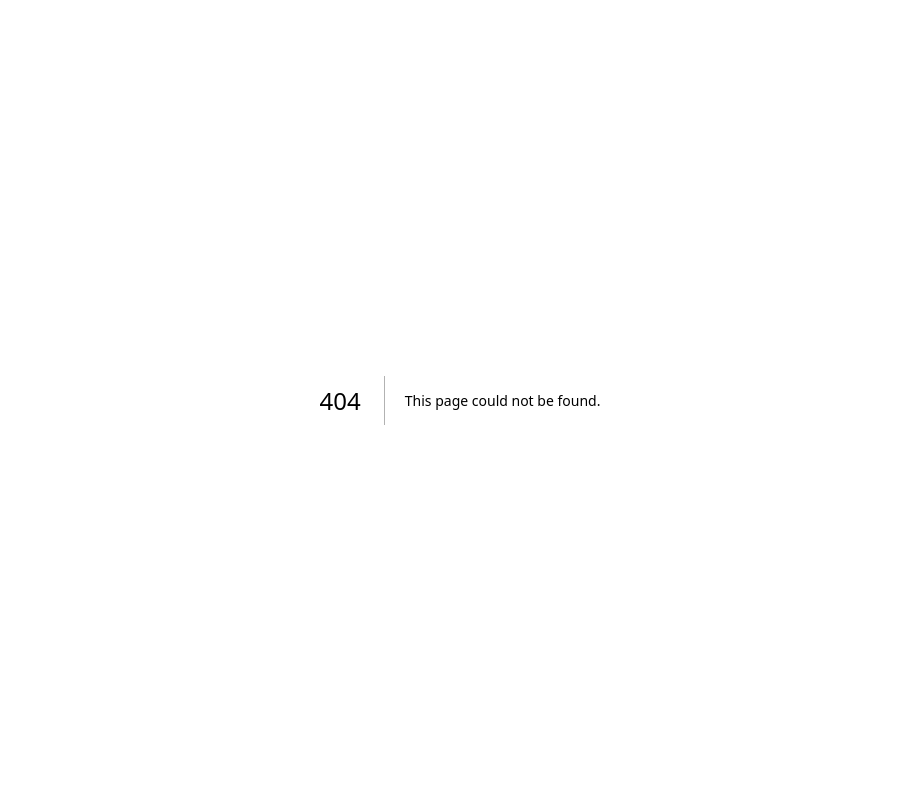
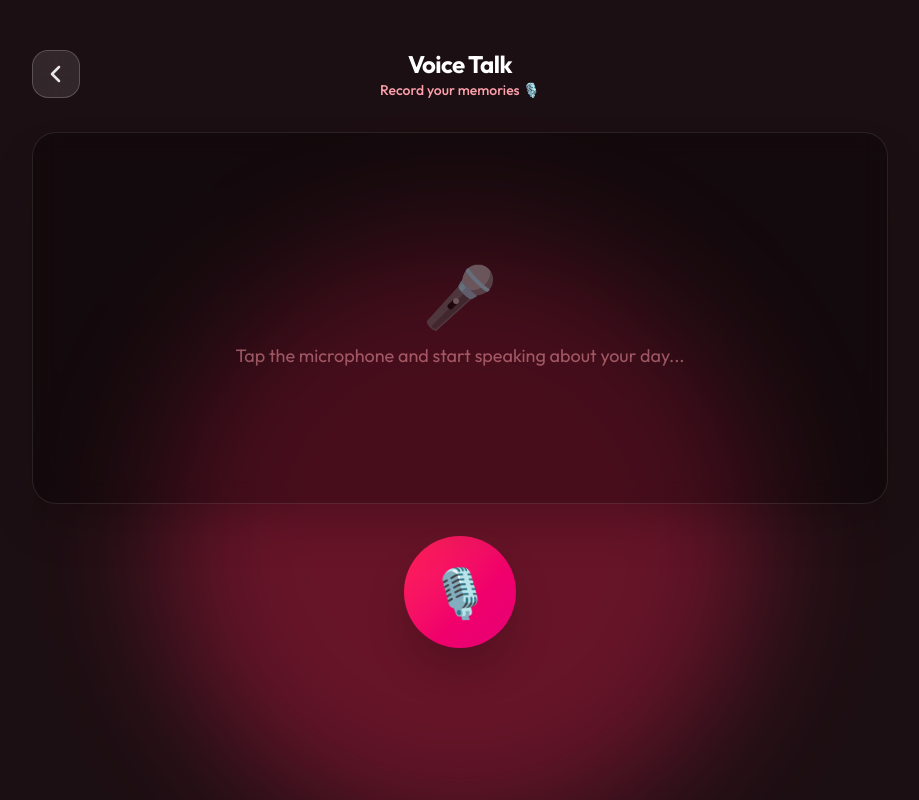
Before and after one commit to flyingmeai01-ship-it/SIH_Vector, a Next.js app in the folder frontend/: page /voice in a window 1280 px wide. Before the commit this address had no page. Shown: the whole page, without its empty margins (180-1099 px from the left). Built offline with nearby package versions, Linux system fonts and the light colour scheme.

Commit message:
feat: Add Voice Talk Memory Diary powered by Gemini AI

```diff
--- a/frontend/package.json
+++ b/frontend/package.json
@@ -9,6 +9,7 @@
     "lint": "eslint"
   },
   "dependencies": {
+    "@google/genai": "^2.21.0",
     "idb": "^8.0.3",
     "next": "16.3.4",
     "react": "19.2.8",
--- /dev/null
+++ b/frontend/src/app/api/diary/route.js
@@ -0,0 +1,31 @@
+import { GoogleGenAI } from '@google/genai';
+
+// Initialize the SDK. It automatically picks up GEMINI_API_KEY from environment variables.
+const ai = new GoogleGenAI();
+
+export async function POST(request) {
+  try {
+    const { transcript } = await request.json();
+
+    if (!transcript) {
+      return new Response(JSON.stringify({ error: "Transcript is required" }), { status: 400 });
+    }
+
+    const prompt = `You are a warm, empathetic assistant helping an elderly person with dementia document their day.
+They just spoke the following text. Turn it into a short, positive, 3-bullet-point memory diary entry.
+Keep it extremely simple, encouraging, and written in the second person (e.g., "You enjoyed a cup of tea today!").
+
+Text from the patient:
+"${transcript}"`;
+
+    const response = await ai.models.generateContent({
+      model: 'gemini-2.5-flash',
+      contents: prompt,
+    });
+
+    return new Response(JSON.stringify({ diary: response.text }), { status: 200, headers: { 'Content-Type': 'application/json' } });
+  } catch (error) {
+    console.error("Gemini Error:", error);
+    return new Response(JSON.stringify({ error: "Failed to generate diary entry" }), { status: 500 });
+  }
+}
--- a/frontend/src/app/page.js
+++ b/frontend/src/app/page.js
@@ -72,6 +72,7 @@ const MAIN_ACTIONS = [
     gradient: "from-red-500 via-rose-600 to-red-700",
     shadowColor: "rgba(239, 68, 68, 0.35)",
     borderColor: "rgba(239, 68, 68, 0.3)",
+    href: "/voice",
   },
   {
     id: "help",
--- /dev/null
+++ b/frontend/src/app/voice/page.js
@@ -0,0 +1,204 @@
+"use client";
+
+import { useState, useRef, useEffect } from "react";
+import { useRouter } from "next/navigation";
+import { saveTelemetry } from "../../lib/db";
+
+export default function VoiceTalk() {
+  const router = useRouter();
+
+  const [isRecording, setIsRecording] = useState(false);
+  const [transcript, setTranscript] = useState("");
+  const [isProcessing, setIsProcessing] = useState(false);
+  const [diaryEntry, setDiaryEntry] = useState(null);
+  const [errorMsg, setErrorMsg] = useState("");
+
+  const recognitionRef = useRef(null);
+
+  useEffect(() => {
+    // Check if browser supports Web Speech API
+    const SpeechRecognition = window.SpeechRecognition || window.webkitSpeechRecognition;
+    if (SpeechRecognition) {
+      const recognition = new SpeechRecognition();
+      recognition.continuous = true;
+      recognition.interimResults = true;
+      recognition.lang = "en-US";
+
+      recognition.onresult = (event) => {
+        let currentTranscript = "";
+        for (let i = 0; i < event.results.length; i++) {
+          currentTranscript += event.results[i][0].transcript + " ";
+        }
+        setTranscript(currentTranscript);
+      };
+
+      recognition.onerror = (event) => {
+        console.error("Speech recognition error:", event.error);
+        if (event.error !== "no-speech") {
+          setErrorMsg("Microphone error. Please try again.");
+          setIsRecording(false);
+        }
+      };
+
+      recognition.onend = () => {
+        setIsRecording(false);
+      };
+
+      recognitionRef.current = recognition;
+    } else {
+      setErrorMsg("Your browser doesn't support live speech-to-text. Please use Chrome or Edge.");
+    }
+  }, []);
+
+  const toggleRecording = () => {
+    if (isRecording) {
+      recognitionRef.current?.stop();
+      setIsRecording(false);
+    } else {
+      setErrorMsg("");
+      setTranscript("");
+      setDiaryEntry(null);
+      try {
+        recognitionRef.current?.start();
+        setIsRecording(true);
+      } catch (e) {
+        console.error(e);
+      }
+    }
+  };
+
+  const generateDiary = async () => {
+    if (!transcript.trim()) return;
+
+    setIsProcessing(true);
+    try {
+      const res = await fetch("/api/diary", {
+        method: "POST",
+        headers: { "Content-Type": "application/json" },
+        body: JSON.stringify({ transcript }),
+      });
+
+      const data = await res.json();
+
+      if (res.ok && data.diary) {
+        setDiaryEntry(data.diary);
+        // Save to offline vault
+        saveTelemetry("VoiceDiary", 100, { transcriptLength: transcript.length }).catch(console.error);
+      } else {
+        setErrorMsg("Hmm, we couldn't create the diary. Make sure you set your GEMINI_API_KEY!");
+      }
+    } catch (e) {
+      setErrorMsg("Something went wrong communicating with the server.");
+    } finally {
+      setIsProcessing(false);
+    }
+  };
+
+  return (
+    <main className="min-h-dvh flex flex-col relative bg-[#1c0f13] overflow-hidden">
+      {/* Background Orbs */}
+      <div className="absolute inset-0 pointer-events-none overflow-hidden" aria-hidden="true">
+        <div className="absolute top-[30%] left-[50%] -translate-x-1/2 w-[600px] h-[600px] rounded-full opacity-[0.15] blur-3xl bg-rose-500 animate-pulse" />
+      </div>
+
+      <div className="relative z-10 flex flex-col flex-1 w-full max-w-md md:max-w-2xl lg:max-w-4xl mx-auto px-5 py-6 sm:py-8 md:py-12">
+        <header className="flex items-center justify-between mb-8">
+          <button
+            onClick={() => router.push("/")}
+            className="w-12 h-12 bg-white/10 border border-white/20 rounded-2xl flex items-center justify-center text-white/90 hover:bg-white/20 transition-colors backdrop-blur-md"
+            aria-label="Go Back"
+          >
+            <svg className="w-6 h-6" fill="none" stroke="currentColor" strokeWidth={2.5} viewBox="0 0 24 24">
+              <path strokeLinecap="round" strokeLinejoin="round" d="M15 19l-7-7 7-7" />
+            </svg>
+          </button>
+
+          <div className="text-center">
+            <h1 className="text-2xl font-bold text-white tracking-tight">Voice Talk</h1>
+            <p className="text-sm text-rose-300 font-medium">Record your memories 🎙️</p>
+          </div>
+
+          <div className="w-12 h-12" />
+        </header>
+
+        {errorMsg && (
+          <div className="bg-red-500/20 border border-red-500/50 text-red-200 p-4 rounded-2xl mb-6 text-center text-sm font-medium">
+            {errorMsg}
+          </div>
+        )}
+
+        {/* State 1: Recording / Text Display */}
+        {!diaryEntry && (
+          <div className="flex flex-col flex-1">
+            <div className="flex-1 bg-black/30 backdrop-blur-md rounded-3xl border border-white/10 p-6 flex flex-col shadow-2xl overflow-y-auto mb-8 min-h-[300px]">
+              {transcript ? (
+                <p className="text-xl sm:text-2xl text-white font-medium leading-relaxed">
+                  "{transcript}"
+                </p>
+              ) : (
+                <div className="flex-1 flex flex-col items-center justify-center text-rose-300/50 text-center">
+                  <span className="text-6xl mb-4">🎤</span>
+                  <p className="text-lg">Tap the microphone and start speaking about your day...</p>
+                </div>
+              )}
+            </div>
+
+            {/* Controls */}
+            <div className="flex flex-col items-center gap-6 pb-6">
+              <button
+                onClick={toggleRecording}
+                className={`w-28 h-28 rounded-full flex items-center justify-center text-5xl shadow-2xl transition-all duration-300 ${
+                  isRecording
+                    ? "bg-red-500 shadow-red-500/50 animate-pulse scale-110"
+                    : "bg-gradient-to-br from-rose-500 to-pink-600 hover:scale-105"
+                }`}
+                aria-label={isRecording ? "Stop Recording" : "Start Recording"}
+              >
+                {isRecording ? "🛑" : "🎙️"}
+              </button>
+
+              <div className="h-14">
+                {transcript && !isRecording && !isProcessing && (
+                  <button
+                    onClick={generateDiary}
+                    className="px-8 py-4 bg-emerald-500 text-black font-black rounded-2xl shadow-lg shadow-emerald-500/20 animate-fade-in hover:bg-emerald-400 active:scale-95 transition-all"
+                  >
+                    Save to Diary ✨
+                  </button>
+                )}
+                {isProcessing && (
+                  <div className="text-rose-200 font-medium animate-pulse flex items-center gap-2 h-full">
+                    <span className="text-xl">✨</span> Gemini is writing your diary...
+                  </div>
+                )}
+              </div>
+            </div>
+          </div>
+        )}
+
+        {/* State 2: Diary Generated */}
+        {diaryEntry && (
+          <div className="flex-1 flex flex-col animate-fade-in">
+            <div className="bg-white rounded-3xl p-6 sm:p-8 shadow-2xl mb-6 flex-1 text-slate-800">
+              <h2 className="text-2xl font-black text-rose-600 mb-6 flex items-center gap-2">
+                <span>📖</span> Today's Entry
+              </h2>
+              <div className="prose prose-rose prose-lg font-medium leading-relaxed"
+                   dangerouslySetInnerHTML={{ __html: diaryEntry.replace(/\n/g, '<br/>') }} />
+            </div>
+
+            <button
+              onClick={() => {
+                setDiaryEntry(null);
+                setTranscript("");
+              }}
+              className="w-full py-4 bg-rose-600 text-white font-bold rounded-2xl shadow-lg hover:bg-rose-500 active:scale-95 transition-all"
+            >
+              Record Another Memory
+            </button>
+          </div>
+        )}
+      </div>
+    </main>
+  );
+}
```
Also changed, not shown: 1 other file (tests, documents, lock files or other folders).
